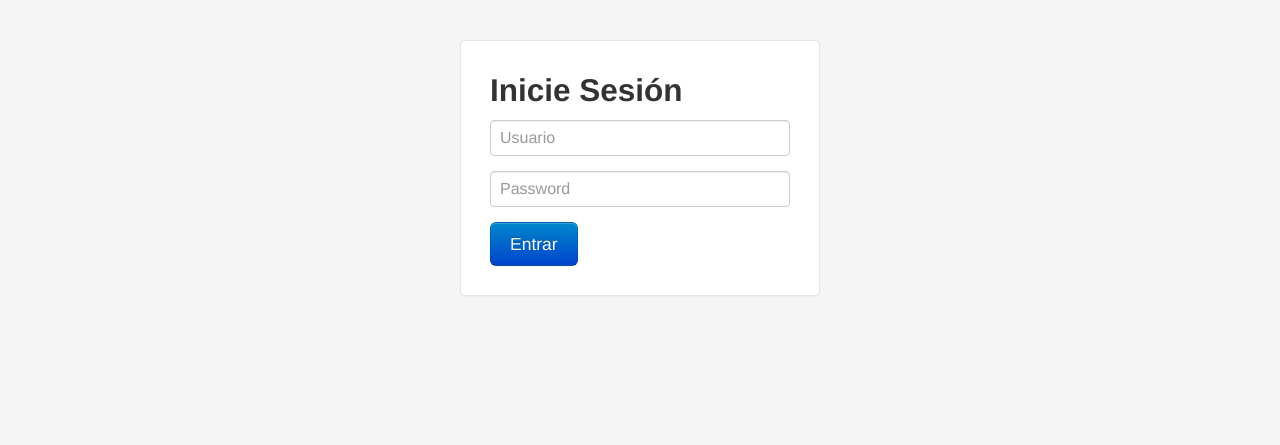
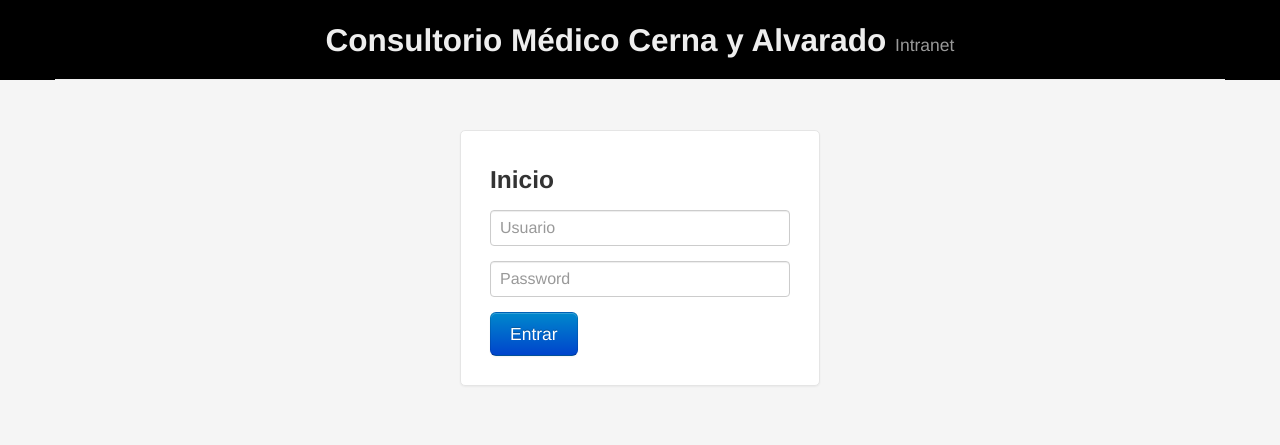
Before and after one commit to G3rcar/Consultorio, a PHP site: page /login.php in a window 1280 px wide. Shown: the top 445 px of the page. Run offline with PHP 8.4, Linux system fonts and the light colour scheme.

Commit message:
Cambios en la interfaz

```diff
--- a/login.php
+++ b/login.php
@@ -10,7 +10,6 @@
     <link href="res/css/bootstrap/css/bootstrap.css" rel="stylesheet">
     <style type="text/css">
       body {
-        padding-top: 40px;
         padding-bottom: 40px;
         background-color: #f5f5f5;
       }
@@ -40,6 +39,22 @@
         padding: 7px 9px;
       }
 
+      .encabezado{
+        text-align: center;
+        z-index: 100;
+        color:#EEEEEE;
+      }
+
+      .back_black{
+        height: 80px;
+        width: 100%;
+        background: #000;
+        position: fixed;
+        top:0;
+        z-index: -1;
+      }
+
+
     </style>
     <link href="res/css/bootstrap/css/bootstrap-responsive.css" rel="stylesheet">
 
@@ -50,8 +65,15 @@
   <body>
 
     <div class="container">
+
+      <div class="page-header encabezado">
+          <h2>Consultorio M&eacute;dico Cerna y Alvarado <small>Intranet</small></h2>
+      </div>
+
+      <br />
+
       <form class="form-signin" action="javascript:login();void(0);">
-    		<h2 class="form-signin-heading">Inicie Sesi&oacute;n</h2>
+        <h3 class="form-signin-heading">Inicio</h3>
         <input id="user" type="text" class="input-block-level" placeholder="Usuario">
         <input id="password" type="password" class="input-block-level" placeholder="Password">
 
@@ -62,6 +84,7 @@
       </form>
 
     </div>
+    <div class="back_black"> &nbsp; </div>
 
     <!-- javascript
     ================================================== -->
--- a/municipios.php
+++ b/municipios.php
@@ -54,7 +54,7 @@ include("res/partes/encabezado.php");
 
 						<li class="nav-header">Otros</li>
 						<li><a href="departamentos.php">Departamentos</a></li>
-						<li class="active hide"><a href="#">Municipios</a></li>
+						<li class="active"><a href="#">Municipios</a></li>
 						<li><a href="productos.php">Productos</a></li>
 						<li><a href="proveedores.php">Proveedores</a></li>
 					</ul>
--- a/res/partes/pestanas.php
+++ b/res/partes/pestanas.php
@@ -1,4 +1,4 @@
-<div class="navbar navbar-fixed-top">
+<div class="navbar navbar-inverse navbar-fixed-top">
 	<div class="navbar-inner">
 		<div class="container">
 			<a class="brand" href="#">Cerna y Alvarado</a>
```
Lines whose indentation alone changed are shown as unchanged.
